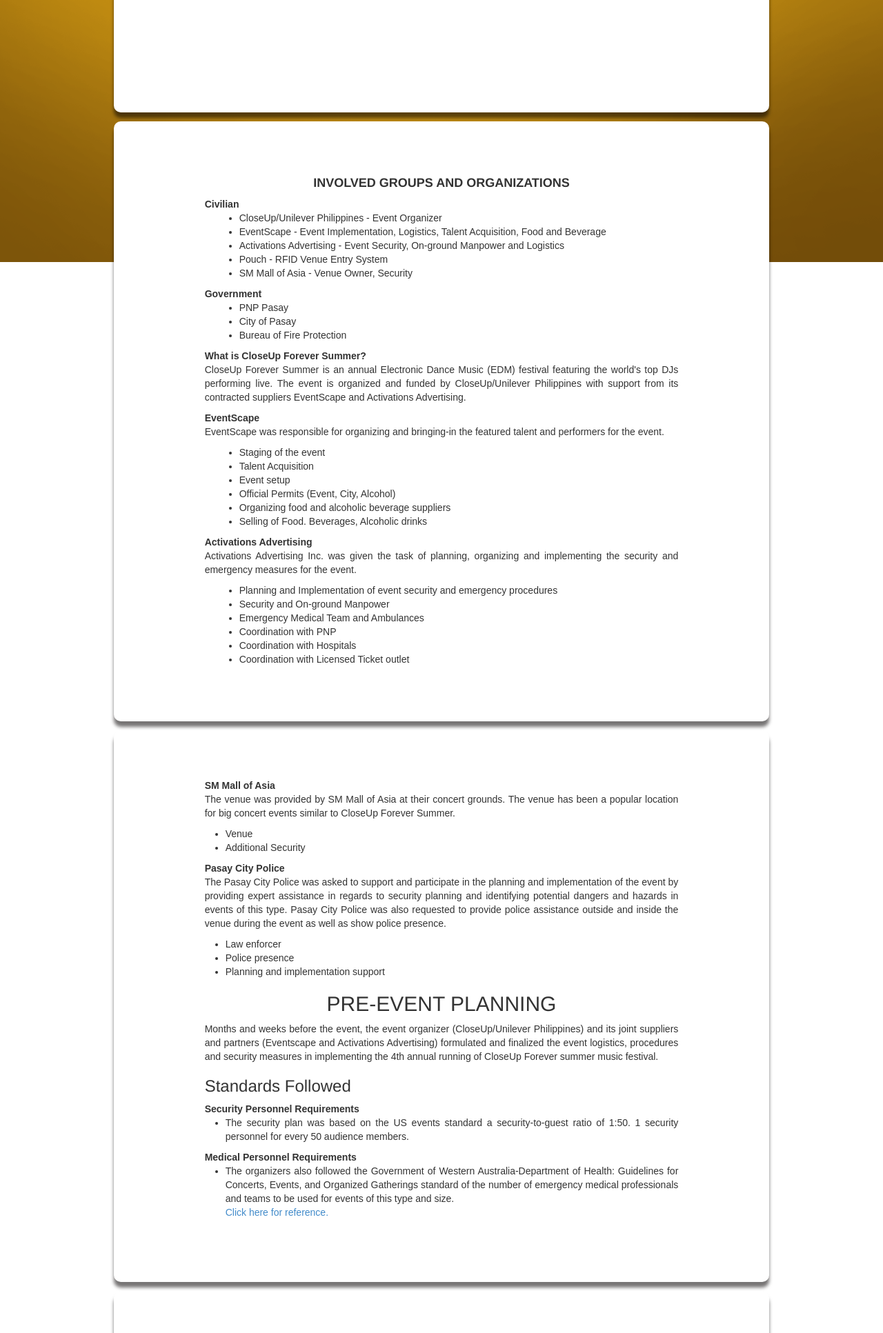
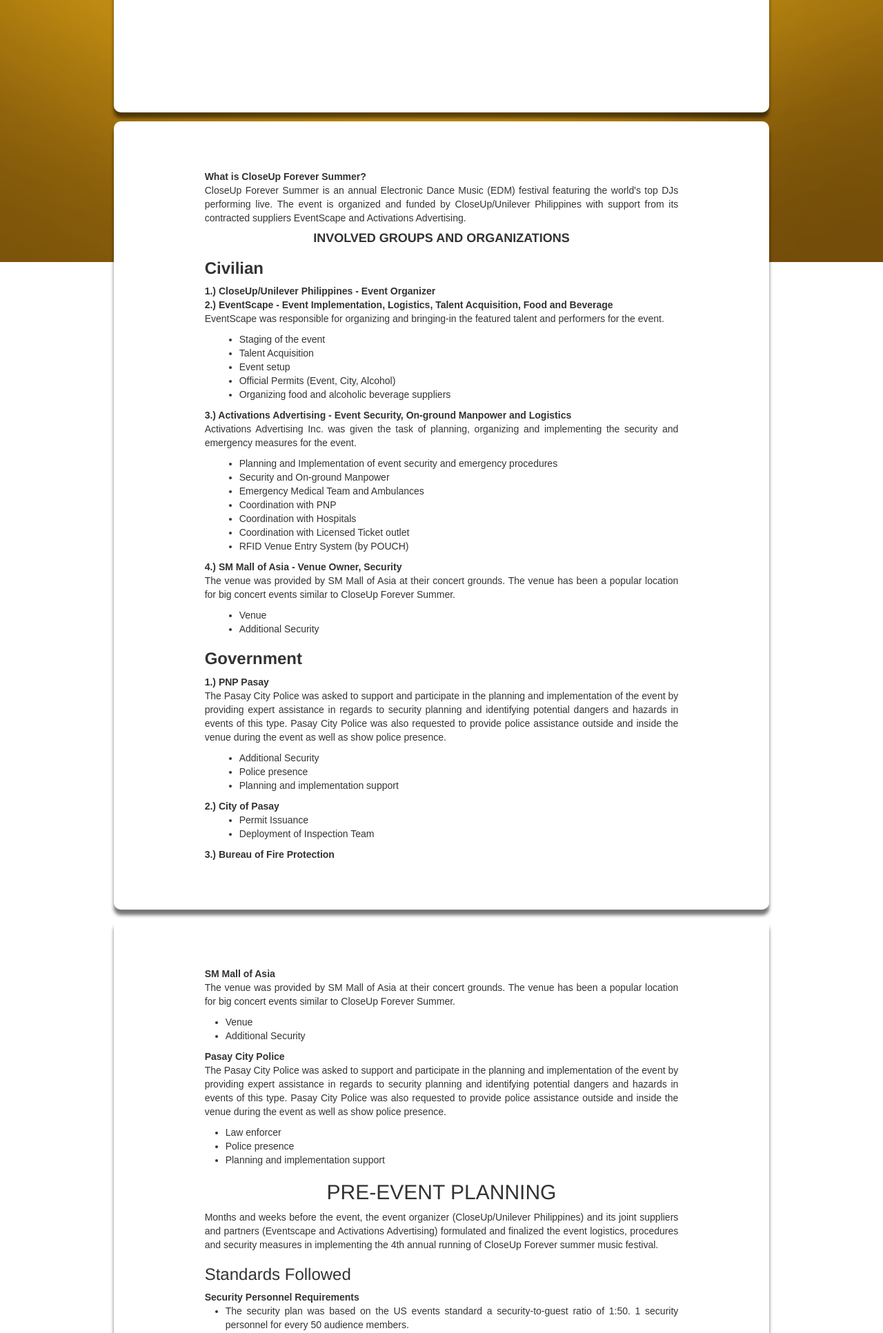
Before and after one commit to roelrosil1705/cloudwalk-acti, a CodeIgniter app: page /index.php/newspage in a window 1280 px wide. Shown: the part 820-2753 px from the top of the page at 69% size. Run offline with CodeIgniter, Linux system fonts and the light colour scheme; some libraries are stand-ins or nearby versions.

Commit message:
Part 1 - Done

```diff
--- a/application/views/newspage_view.php
+++ b/application/views/newspage_view.php
@@ -121,26 +121,13 @@
                     <div class="row col-md-10 col-md-offset-1 aai-news-bshadow" style="min-height: 800px;">
                         <div class="col-md-12" style="border-bottom:solid px gray;padding: 70px 15px;text-align: justify;">
                             <div class="container" style="font-weight: 100;font-family: sans-serif;">
-                                <h4 style="text-align: center;"><strong>INVOLVED GROUPS AND ORGANIZATIONS</strong></h4>
                                 <div class="col-md-10 col-md-offset-1">
-                                    <b>Civilian</b>
-                                    <ul style="margin-left: 50px;">
-                                        <li>CloseUp/Unilever Philippines - Event Organizer</li>
-                                        <li>EventScape - Event Implementation, Logistics, Talent Acquisition, Food and Beverage</li>
-                                        <li>Activations Advertising - Event Security, On-ground Manpower and Logistics</li>
-                                        <li>Pouch - RFID Venue Entry System</li>
-                                        <li>SM Mall of Asia - Venue Owner, Security</li>
-                                    </ul>
-                                    <b>Government</b>
-                                    <ul style="margin-left: 50px;">
-                                        <li>PNP Pasay</li>
-                                        <li>City of Pasay</li>
-                                        <li>Bureau of Fire Protection</li>
-                                    </ul>
                                     <b>What is CloseUp Forever Summer?</b>
                                     <p>CloseUp Forever Summer is an annual Electronic Dance Music (EDM) festival featuring the world's top DJs performing live. The event is organized and funded by CloseUp/Unilever Philippines with support from its contracted suppliers EventScape and Activations Advertising.</p>
-
-                                    <b>EventScape</b>
+                                    <h4 style="text-align: center;"><strong>INVOLVED GROUPS AND ORGANIZATIONS</strong></h4>
+                                    <h3><b>Civilian</b></h3>
+                                    <b>1.) CloseUp/Unilever Philippines - Event Organizer</b><br/>
+                                    <b>2.) EventScape - Event Implementation, Logistics, Talent Acquisition, Food and Beverage</b>
                                     <p>EventScape was responsible for organizing and bringing-in the featured talent and performers for the event.</p>
                                     <ul style="margin-left: 50px;">
                                         <li>Staging of the event</li>
@@ -148,10 +135,8 @@
                                         <li>Event setup</li>
                                         <li>Official Permits (Event, City, Alcohol)</li>
                                         <li>Organizing food and alcoholic beverage suppliers</li>
-                                        <li>Selling of Food. Beverages, Alcoholic drinks</li>
                                     </ul>
-
-                                    <b>Activations Advertising</b>
+                                    <b>3.) Activations Advertising - Event Security, On-ground Manpower and Logistics</b>
                                     <p>Activations Advertising Inc. was given the task of planning, organizing and implementing the security and emergency measures for the event. </p>
                                     <ul style="margin-left: 50px;">
                                         <li>Planning and Implementation of event security and emergency procedures</li>
@@ -160,7 +145,28 @@
                                         <li>Coordination with PNP</li>
                                         <li>Coordination with Hospitals</li>
                                         <li>Coordination with Licensed Ticket outlet</li>
+                                        <li>RFID Venue Entry System (by POUCH)</li>
                                     </ul>
+                                    <b>4.) SM Mall of Asia - Venue Owner, Security</b>
+                                    <p>The venue was provided by SM Mall of Asia at their concert grounds. The venue has been a popular location for big concert events similar to CloseUp Forever Summer.</p>
+                                    <ul style="margin-left: 50px;">
+                                        <li>Venue</li>
+                                        <li>Additional Security</li>
+                                    </ul>
+                                    <h3><b>Government</b></h3>
+                                    <b>1.) PNP Pasay</b>
+                                    <p>The Pasay City Police was asked to support and participate in the planning and implementation of the event by providing expert assistance in regards to security planning and identifying potential dangers and hazards in events of this type. Pasay City Police was also requested to provide police assistance outside and inside the venue during the event as well as show police presence.</p>
+                                    <ul style="margin-left: 50px;">
+                                        <li>Additional Security</li>
+                                        <li>Police presence</li>
+                                        <li>Planning and implementation support</li>
+                                    </ul>
+                                    <b>2.) City of Pasay</b>
+                                    <ul style="margin-left: 50px;">
+                                        <li>Permit Issuance</li>
+                                        <li>Deployment of Inspection Team</li>
+                                    </ul>
+                                    <b>3.) Bureau of Fire Protection</b>
                                 </div>
                                 <!--End CONTENT -->
                             </div>
```
